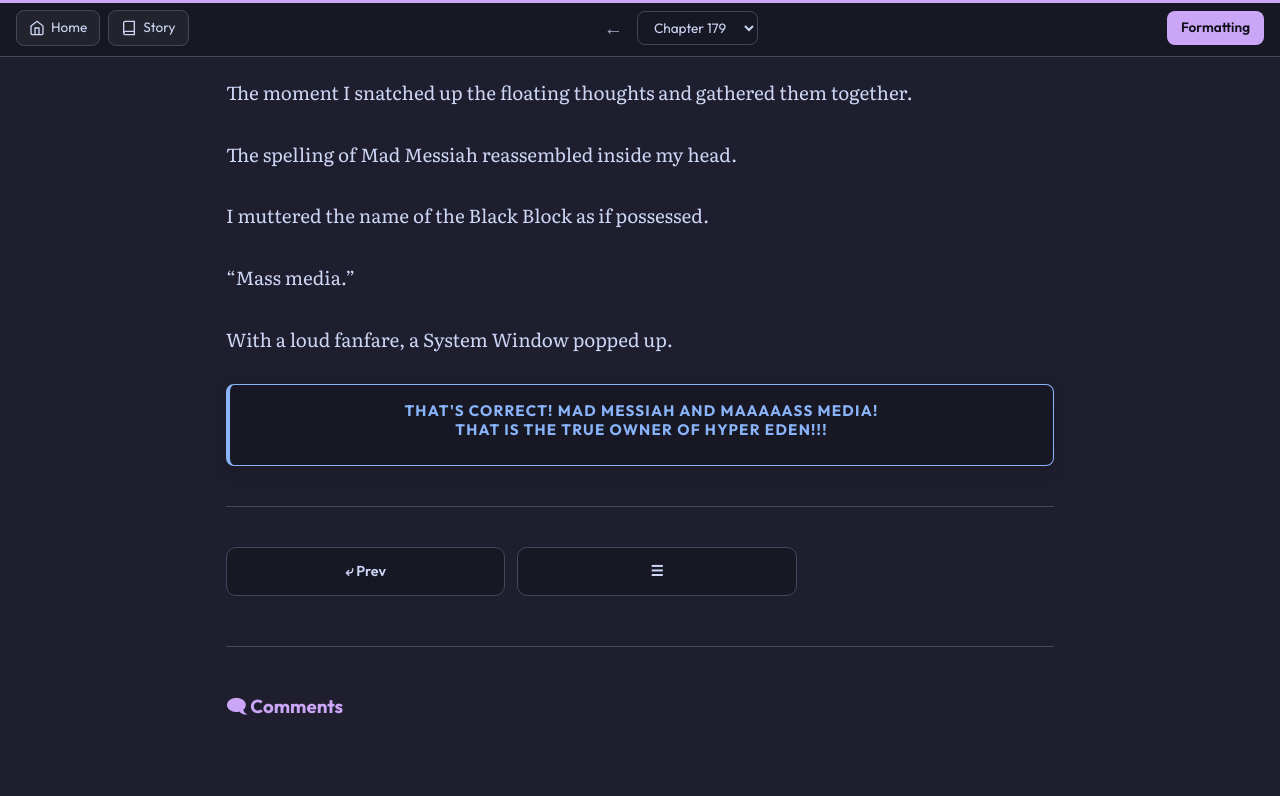
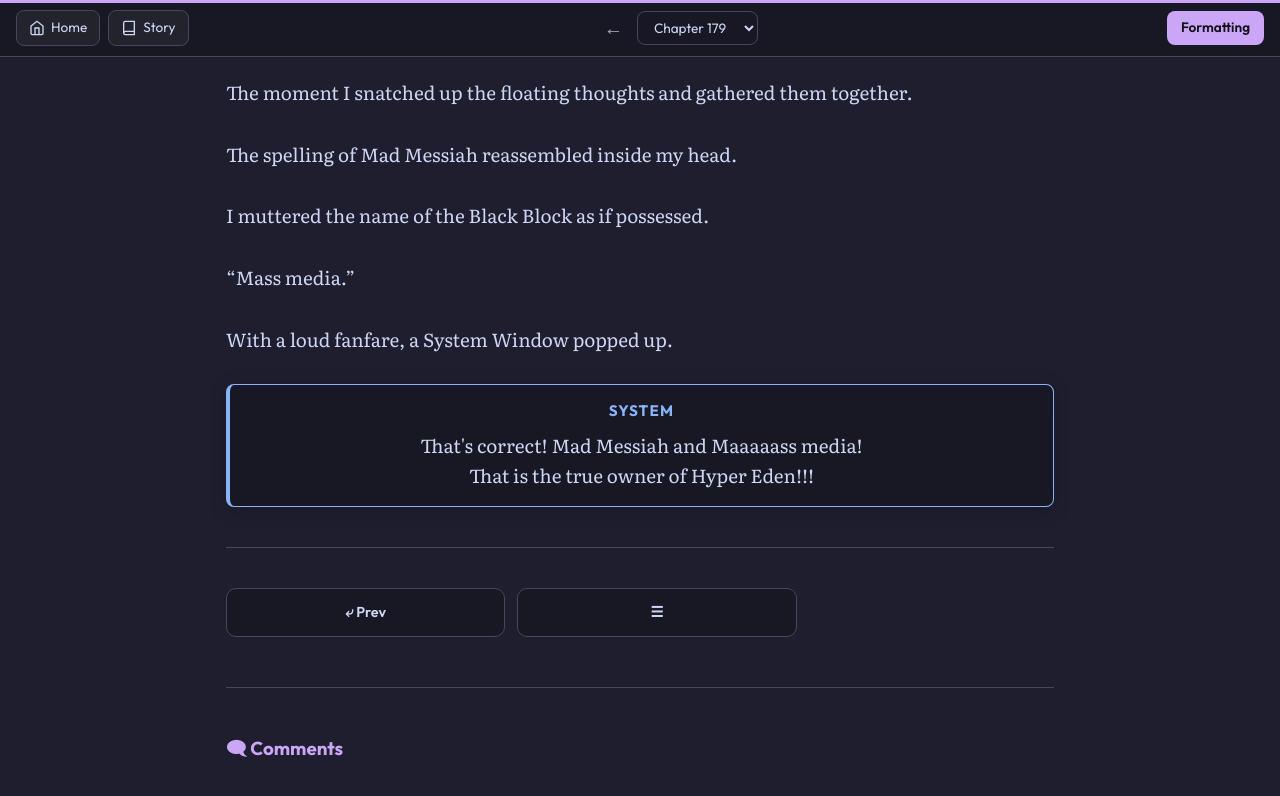
Before and after one commit to soleumn/soleumn.github.io, a Jekyll site: the page built from _chapters/eoshinki/ch179.md, in a window 1280 px wide and 900 px high, scrolled down 16758 px. Shown: the top 796 px of the window. Built offline with Jekyll 4.4.1, drawn with Linux system fonts in a browser that asks for light colours; comment, search, counter and statistics services are not loaded.

Commit message:
Update ch179.md

```diff
--- a/_chapters/eoshinki/ch179.md
+++ b/_chapters/eoshinki/ch179.md
@@ -476,4 +476,4 @@ I muttered the name of the Black Block as if possessed.
 
 With a loud fanfare, a System Window popped up.
 
-{% include system.html title="That's correct! Mad Messiah and Maaaaass media!<br>That is the true owner of Hyper Eden!!!" %}
+{% include system.html text="That's correct! Mad Messiah and Maaaaass media!<br>That is the true owner of Hyper Eden!!!" %}
```
